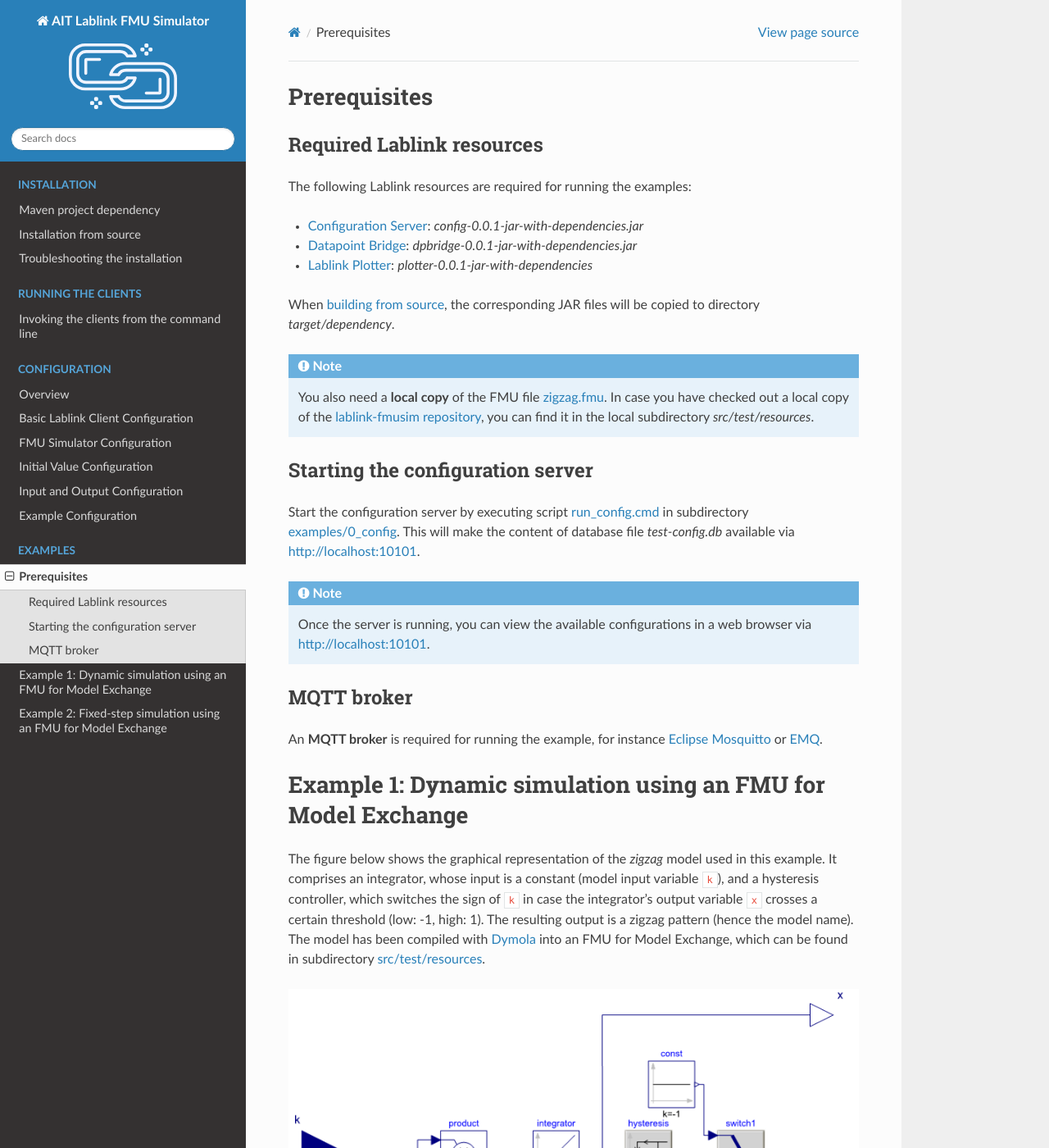
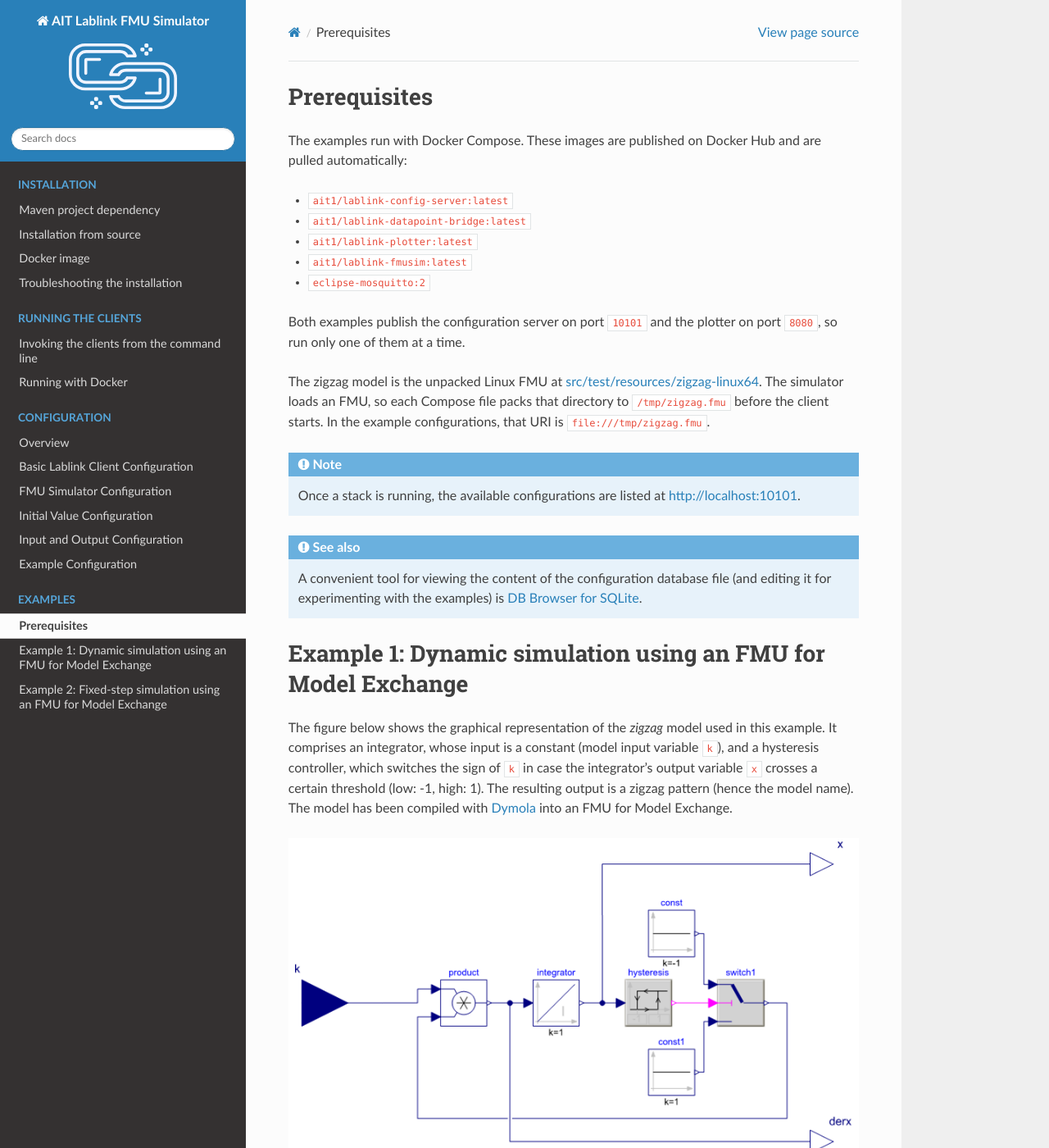
Before and after one commit to AIT-Lablink/lablink-fmusim, a Sphinx documentation site: the page built from docs/examples.rst, in a window 1280 px wide and 1400 px high. Shown: the whole window at 82% size. Built offline with Sphinx 7.4.7 and the Read the Docs theme 3.1.0, drawn with Linux system fonts in a browser that asks for light colours; some of the changed text lies outside the part shown.

Commit message:
Update documentation

```diff
--- a/docs/conf.py
+++ b/docs/conf.py
@@ -24,7 +24,7 @@ copyright = 'AIT Austrian Institute of Technology GmbH'
 author = 'AIT Lablink Development Team'
 
 # The short X.Y version
-version = '0.0.1'
+version = '0.0.4'
 # The full version, including alpha/beta/rc tags
 release = ''
 
--- a/docs/configuration.rst
+++ b/docs/configuration.rst
@@ -102,14 +102,14 @@ The following is an example configuration for a *DynamicFmuModelExchangeAsync* c
        "ClientShell": true,
        "GroupName": "FMUSimDemo",
        "ScenarioName": "FMUSimAsync",
-       "labLinkPropertiesUrl": "http://localhost:10101/get?id=ait.all.all.llproperties",
-       "syncHostPropertiesUrl": "http://localhost:10101/get?id=ait.test.fmusim.async.sync-host.properties"
+       "labLinkPropertiesUrl": "http://lablink-config:10101/get?id=ait.all.all.llproperties",
+       "syncHostPropertiesUrl": "http://lablink-config:10101/get?id=ait.test.fmusim.async.sync-host.properties"
      },
      "FMU": {
        "DefaulUpdatePeriod_ms": 1000,
        "IntegratorType": "bdf",
        "TimeDiffResolution": 1e-06,
-       "URI": "file:///C:/Development/lablink/lablink-fmusim/src/test/resources/zigzag.fmu"
+       "URI": "file:///tmp/zigzag.fmu"
      },
      "InitialValues": [
        {
--- a/docs/examples.rst
+++ b/docs/examples.rst
@@ -1,35 +1,24 @@
 Prerequisites
 =============
 
-Required Lablink resources
---------------------------
+The examples run with Docker Compose.
+These images are published on Docker Hub and are pulled automatically:
 
-The following Lablink resources are required for running the examples:
+* ``ait1/lablink-config-server:latest``
+* ``ait1/lablink-datapoint-bridge:latest``
+* ``ait1/lablink-plotter:latest``
+* ``ait1/lablink-fmusim:latest``
+* ``eclipse-mosquitto:2``
 
-* `Configuration Server <https://ait-lablink.readthedocs.io/projects/lablink-config-server>`__: *config-0.0.1-jar-with-dependencies.jar*
-* `Datapoint Bridge <https://ait-lablink.readthedocs.io/projects/lablink-datapoint-bridge>`__: *dpbridge-0.0.1-jar-with-dependencies.jar*
-* `Lablink Plotter <https://ait-lablink.readthedocs.io/projects/lablink-plotter>`__: *plotter-0.0.1-jar-with-dependencies*
+Both examples publish the configuration server on port ``10101`` and the plotter on port ``8080``, so run only one of them at a time.
 
-When :doc:`building from source <installation>`, the corresponding JAR files will be copied to directory *target/dependency*.
+The zigzag model is the unpacked Linux FMU at :github_tree:`src/test/resources/zigzag-linux64 <src/test/resources/zigzag-linux64>`.
+The simulator loads an FMU, so each Compose file packs that directory to ``/tmp/zigzag.fmu`` before the client starts.
+In the example configurations, that URI is ``file:///tmp/zigzag.fmu``.
 
-.. note:: You also need a **local copy** of the FMU file :github_blob:`zigzag.fmu <src/test/resources/zigzag.fmu>`.
-  In case you have checked out a local copy of the `lablink-fmusim repository <https://github.com/AIT-Lablink/lablink-fmusim>`__, you can find it in the local subdirectory *src/test/resources*.
+.. note:: Once a stack is running, the available configurations are listed at http://localhost:10101.
 
-
-Starting the configuration server
----------------------------------
-
-Start the configuration server by executing script :github_blob:`run_config.cmd <examples/0_config/run_config.cmd>` in subdirectory :github_tree:`examples/0_config`.
-This will make the content of database file *test-config.db* available via http://localhost:10101.
-
-.. note:: Once the server is running, you can view the available configurations in a web browser via http://localhost:10101.
-
-.. seealso: A convenient tool for viewing the content of the database file (and editing it for experimenting with the examples) is `DB Browser for SQLite <https://sqlitebrowser.org/>`_.
-
-MQTT broker
------------
-
-An **MQTT broker** is required for running the example, for instance `Eclipse Mosquitto <https://mosquitto.org/>`_ or `EMQ <http://emqtt.io/>`_.
+.. seealso:: A convenient tool for viewing the content of the configuration database file (and editing it for experimenting with the examples) is `DB Browser for SQLite <https://sqlitebrowser.org/>`_.
 
 
 Example 1: Dynamic simulation using an FMU for Model Exchange
@@ -38,23 +27,30 @@ Example 1: Dynamic simulation using an FMU for Model Exchange
 The figure below shows the graphical representation of the *zigzag* model used in this example.
 It comprises an integrator, whose input is a constant (model input variable ``k``), and a hysteresis controller, which switches the sign of ``k`` in case the integrator's output variable ``x`` crosses a certain threshold (low: -1, high: 1).
 The resulting output is a zigzag pattern (hence the model name).
-The model has been compiled with `Dymola <https://en.wikipedia.org/wiki/Dymola>`__ into an FMU for Model Exchange, which can be found in subdirectory :github_tree:`src/test/resources`.
+The model has been compiled with `Dymola <https://en.wikipedia.org/wiki/Dymola>`__ into an FMU for Model Exchange.
 
 .. image:: img/zigzag_model.png
    :align: center
    :alt: Modelica model zigzag.
 
-To run the example, edit attribute ``FMU.URI`` in the FMU simulator client configuration ``ait.test.fmusim.dynamic_me.fmu.config`` to match the absolut path of the FMU file (located in your local subdirectory *src/test/resources*).
-Use for instance `DB Browser for SQLite <https://sqlitebrowser.org/>`__ to edit the configuration.
+The client is ``DynamicFmuModelExchangeAsync``.
+Its configuration is ``ait.test.fmusim.dynamic_me.fmu.config``.
 
-All relevant scripts can be found in subdirectory :github_tree:`examples/1_dynamic_me`.
-To run the example, execute all scripts either in separate command prompt windows or by double-clicking:
+The example setup is configured via the Compose file at :github_blob:`examples/1_dynamic_me/docker-compose.yml <examples/1_dynamic_me/docker-compose.yml>`.
+Using a local clone of the repository, change to folder `examples/1_dynamic_me` and start the MQTT broker, the configuration server, the datapoint bridge, and the plotter:
 
-* :github_blob:`fmusim.cmd <examples/1_dynamic_me/fmusim.cmd>`: runs the FMU simulator
-* :github_blob:`dpb.cmd <examples/1_dynamic_me/dpb.cmd>`: runs the datapoint bridge service, connecting the FMU simulator and the plotter
-* :github_blob:`plot.cmd <examples/1_dynamic_me/plot.cmd>`: runs the plotter, which will plot incoming data
+.. code-block:: bash
 
-.. note:: The order in which the scripts are started is arbitrary.
+   docker compose up -d
+
+The plotter window is accessible at http://localhost:8080.
+
+Start the FMU simulator shell in its own terminal, from the same directory.
+The shell is the service ``fmusim`` and is not started by ``docker compose up``.
+
+.. code-block:: bash
+
+   docker compose run --rm --no-tty=false fmusim
 
 Once the FMU simulator client starts up, the client shell can be used to interact with the FMU model.
 For instance, input variable ``k`` of the FMU model can be changed:
@@ -76,19 +72,21 @@ Example 2: Fixed-step simulation using an FMU for Model Exchange
 ================================================================
 
 This example uses the same *zigzag* model as the previous example.
+The client is ``FixedStepFmuModelExchangeAsync``.
+Its configuration is ``ait.test.fmusim.fixedstep_me.fmu.config``.
 
-To run the example, edit attribute ``FMU.URI`` in the FMU simulator client configuration ``ait.test.fmusim.fixedstep_me.fmu.config`` to match the absolut path of the FMU file (located in your local subdirectory *src/test/resources*).
-Use for instance `DB Browser for SQLite <https://sqlitebrowser.org/>`__ to edit the configuration.
+The Compose file is :github_blob:`examples/2_fixedstep_me/docker-compose.yml <examples/2_fixedstep_me/docker-compose.yml>`.
+From :github_tree:`examples/2_fixedstep_me`:
 
-All relevant scripts can be found in subdirectory :github_tree:`examples/2_fixedstep_me`.
-To run the example, execute all scripts either in separate command prompt windows or by double-clicking:
+.. code-block:: bash
 
-* :github_blob:`fmusim.cmd <examples/2_fixedstep_me/fmusim.cmd>`: runs the FMU simulator
-* :github_blob:`dpb.cmd <examples/2_fixedstep_me/dpb.cmd>`: runs the data point bridge service, connecting the FMU simulator and the plotter
-* :github_blob:`plot.cmd <examples/2_fixedstep_me/plot.cmd>`: runs the plotter, which will plot incoming data
+   docker compose up -d
 
-.. note:: The order in which the scripts are started is arbitrary.
+.. code-block:: bash
 
+   docker compose run --rm --no-tty=false fmusim
+
+The plotter window is at http://localhost:8080.
 Once the FMU simulator client starts up, the client shell can be used to interact with the FMU model.
 For instance, input variable ``k`` of the FMU model can be changed:
 
```
Also changed, not shown: docs/installation.rst (+22 -1 lines), docs/requirements-docs.txt (+10 -1 lines), docs/running.rst (+34 -1 lines).
